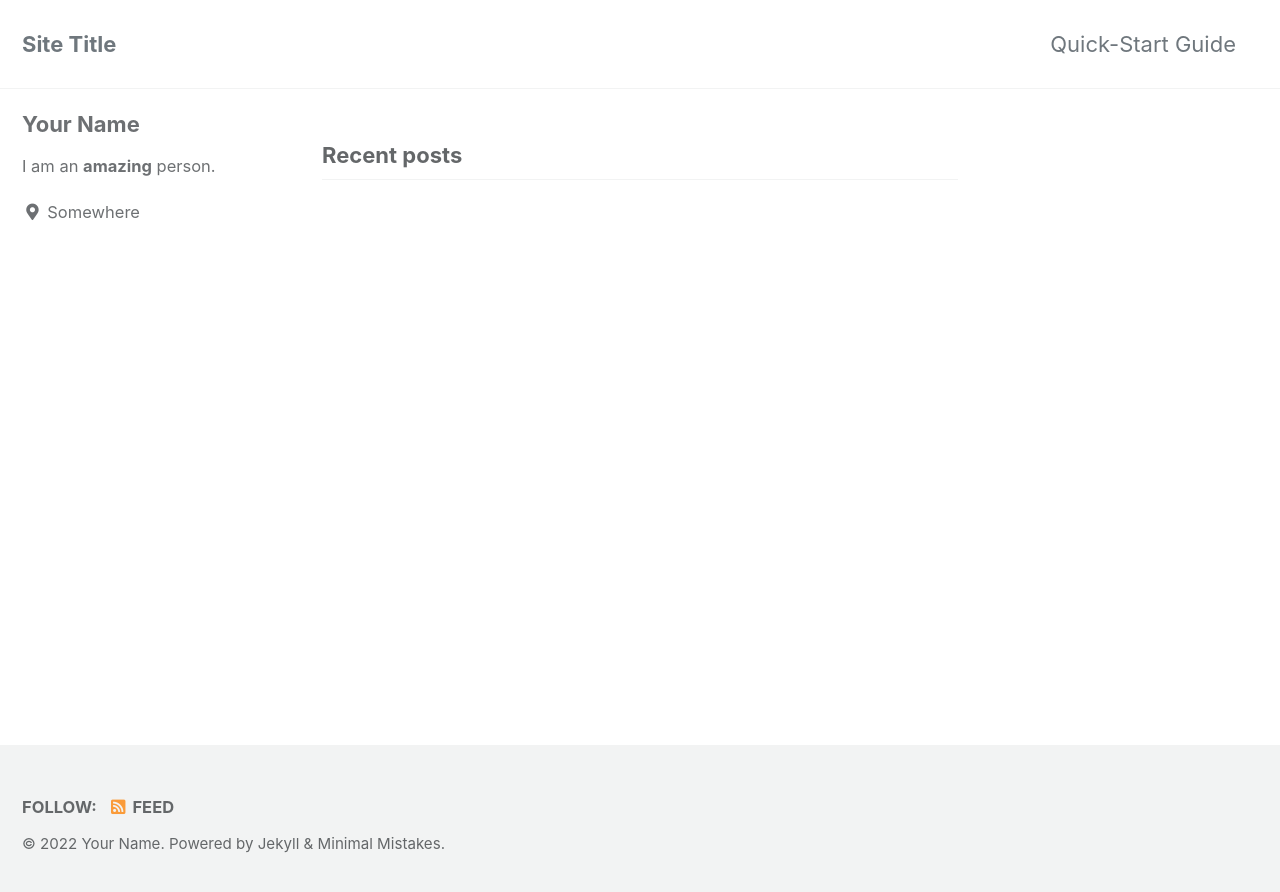
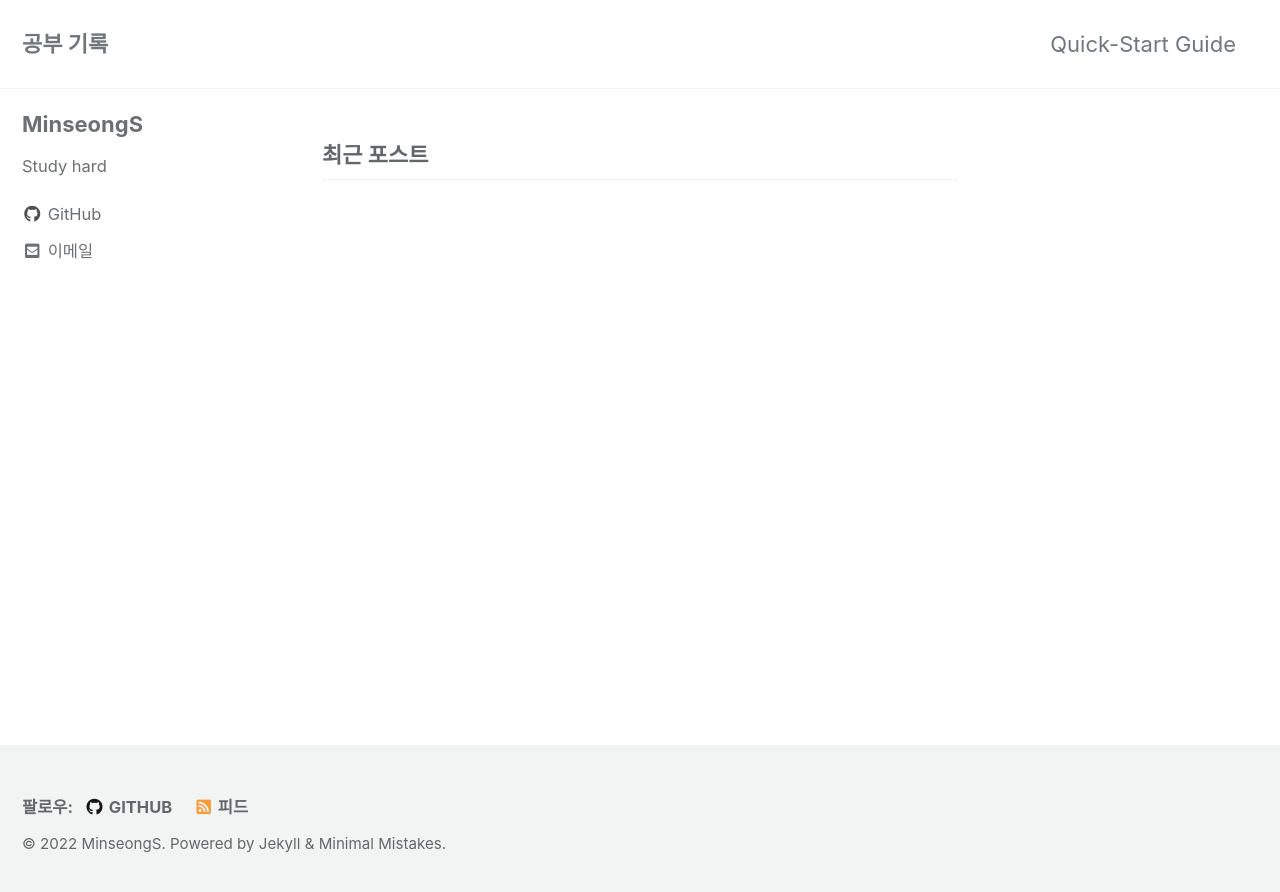
Before and after one commit to MinseongS/MinseongS.github.io, a Jekyll site: the page built from index.html, in a window 1280 px wide. Shown: the top 892 px of the page. Built offline with Jekyll 4.4.1, drawn with Linux system fonts in a browser that asks for light colours; cached includes are drawn as plain includes; the list of posts is cut into pages by our own code.

Commit message:
minimal init

```diff
--- a/_config.yml
+++ b/_config.yml
@@ -15,15 +15,15 @@
 minimal_mistakes_skin    : "default" # "air", "aqua", "contrast", "dark", "dirt", "neon", "mint", "plum", "sunrise"
 
 # Site Settings
-locale                   : "en-US"
-title                    : "Site Title"
+locale                   : "ko-KR"
+title                    : "공부 기록"
 title_separator          : "-"
 subtitle                 : # site tagline that appears below site title in masthead
-name                     : "Your Name"
-description              : "An amazing website."
-url                      : # the base hostname & protocol for your site e.g. "https://mmistakes.github.io"
+name                     : "MinseongS"
+description              : ""
+url                      : "https://MinseongS.github.io"
 baseurl                  : # the subpath of your site, e.g. "/blog"
-repository               : # GitHub username/repo-name e.g. "mmistakes/minimal-mistakes"
+repository               : "https://github.com/MinseongS/MinseongS.github.io"
 teaser                   : # path of fallback teaser image, e.g. "/assets/images/500x300.png"
 logo                     : # path of logo image to display in the masthead, e.g. "/assets/images/88x88.png"
 masthead_title           : # overrides the website title displayed in the masthead, use " " for no title
@@ -104,30 +104,30 @@ analytics:
 
 # Site Author
 author:
-  name             : "Your Name"
+  name             : "MinseongS"
   avatar           : # path of avatar image, e.g. "/assets/images/bio-photo.jpg"
-  bio              : "I am an **amazing** person."
-  location         : "Somewhere"
-  email            :
+  bio              : "Study hard"
+#  location         : ""
+  email            : "subak0227@naver.com"
   links:
-    - label: "Email"
-      icon: "fas fa-fw fa-envelope-square"
-      # url: "mailto:your.name@email.com"
-    - label: "Website"
-      icon: "fas fa-fw fa-link"
-      # url: "https://your-website.com"
-    - label: "Twitter"
-      icon: "fab fa-fw fa-twitter-square"
-      # url: "https://twitter.com/"
-    - label: "Facebook"
-      icon: "fab fa-fw fa-facebook-square"
-      # url: "https://facebook.com/"
+#    - label: "Email"
+#      icon: "fas fa-fw fa-envelope-square"
+#      url: "mailto:subak0227@naver.com"
+#    - label: "Website"
+#      icon: "fas fa-fw fa-link"
+#      # url: "https://your-website.com"
+#    - label: "Twitter"
+#      icon: "fab fa-fw fa-twitter-square"
+#      # url: "https://twitter.com/"
+#    - label: "Facebook"
+#      icon: "fab fa-fw fa-facebook-square"
+#      # url: "https://facebook.com/"
     - label: "GitHub"
       icon: "fab fa-fw fa-github"
-      # url: "https://github.com/"
-    - label: "Instagram"
-      icon: "fab fa-fw fa-instagram"
-      # url: "https://instagram.com/"
+      url: "https://github.com/MinseongS"
+#    - label: "Instagram"
+#      icon: "fab fa-fw fa-instagram"
+#      # url: "https://instagram.com/"
 
 # Site Footer
 footer:
@@ -140,7 +140,7 @@ footer:
       # url:
     - label: "GitHub"
       icon: "fab fa-fw fa-github"
-      # url:
+      url: "https://github.com/MinseongS"
     - label: "GitLab"
       icon: "fab fa-fw fa-gitlab"
       # url:
--- a/docs/_config.yml
+++ b/docs/_config.yml
@@ -64,7 +64,7 @@ algolia:
     - _posts/2017-11-28-post-exclude-search.md
 
 # SEO Related
-google_site_verification : "UQj93ERU9zgECodaaXgVpkjrFn9UrDMEzVamacSoQ8Y" # Replace this with your ID, or delete
+google_site_verification : "j8o3EFbWzyu8zIycfVW4QXYgv9j2KsBossOO6_YYpOg" # Replace this with your ID, or delete
 bing_site_verification   :
 naver_site_verification  :
 yandex_site_verification :
@@ -91,7 +91,7 @@ social:
 analytics:
   provider               : "google-universal" # false (default), "google", "google-universal", "google-gtag", "custom"
   google:
-    tracking_id          : "UA-2011187-3" # Replace this with your ID, or delete
+    tracking_id          : "UA-252463653-1" # Replace this with your ID, or delete
     anonymize_ip         : true
 
 
```
